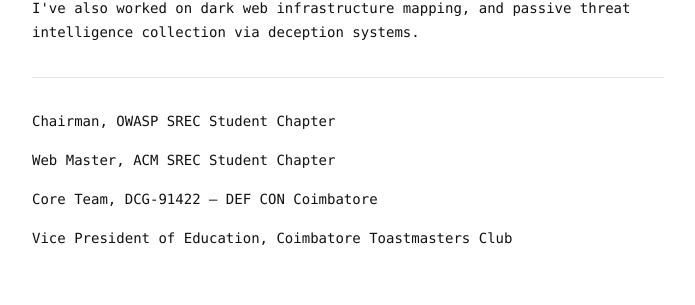
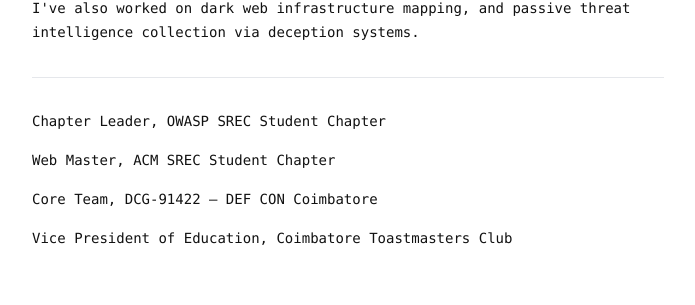
Before and after one commit to shreyanth-sureshkrishnaa/personal-site, a Jekyll site: the page built from index.html, in a window 1280 px wide. Shown: the part 614-919 px from the top of the page, without its empty margins (292-987 px from the left). Built offline with Jekyll 4.4.1, drawn with Linux system fonts in a browser that asks for light colours.

Commit message:
title fix

```diff
--- a/index.html
+++ b/index.html
@@ -29,7 +29,7 @@
 
 <hr>
 
-<p>Chairman, OWASP SREC Student Chapter</p>
+<p>Chapter Leader, OWASP SREC Student Chapter</p>
 <p>Web Master, ACM SREC Student Chapter</p>
 <p>Core Team, DCG-91422 — DEF CON Coimbatore</p>
 <p>Vice President of Education, Coimbatore Toastmasters Club</p>
```
